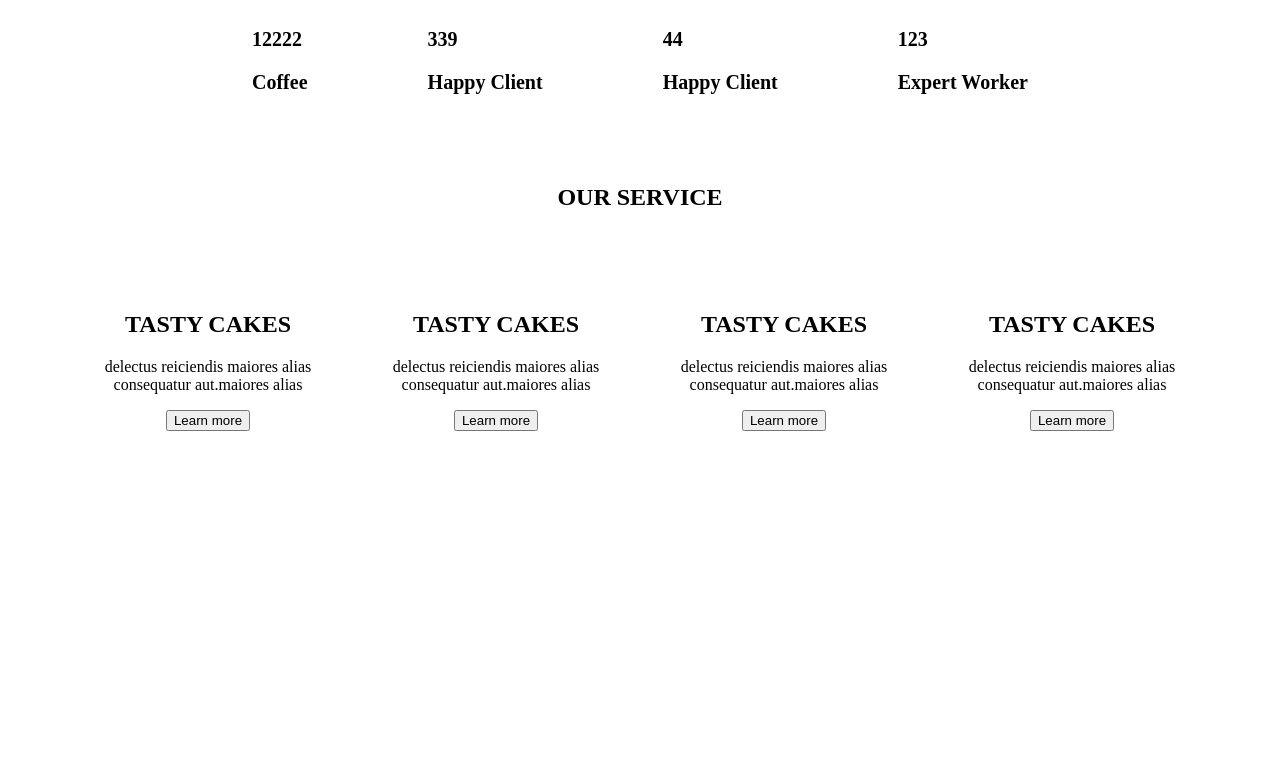
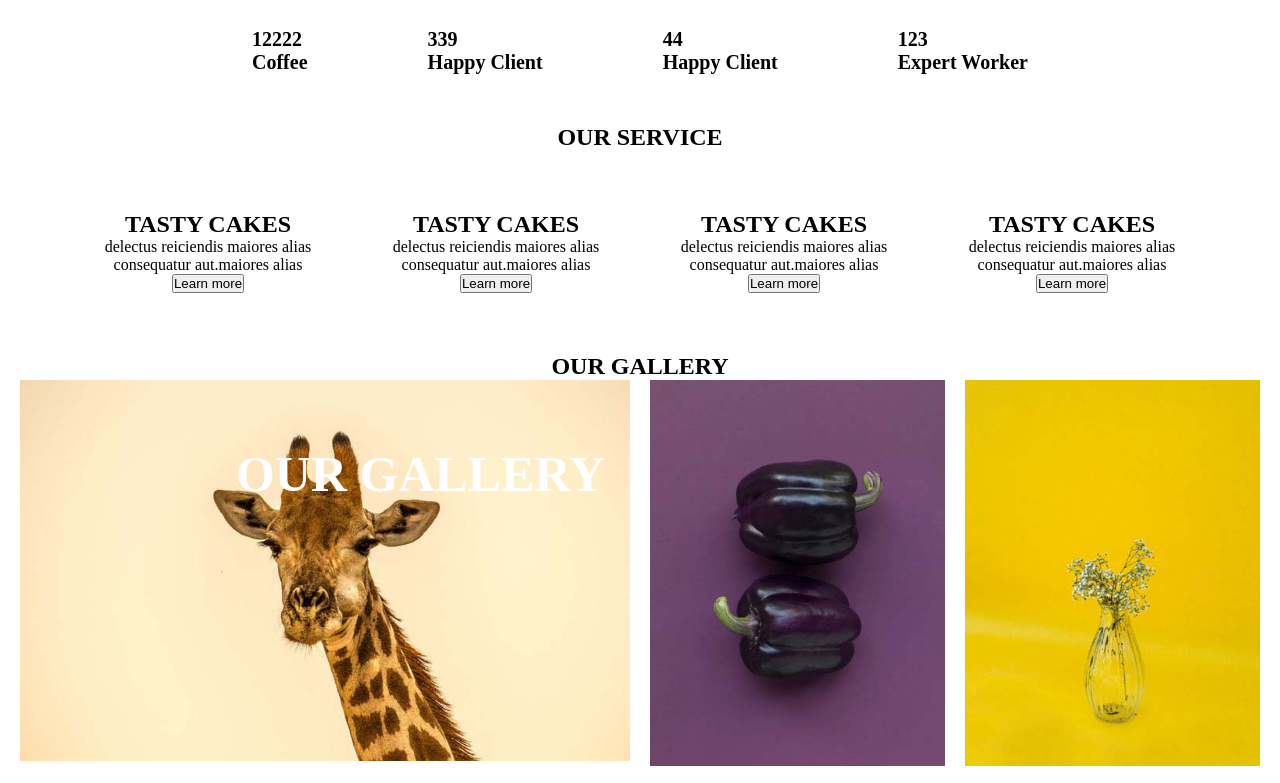
Before and after one commit to antran193/banh, a plain HTML site: page index.html in a window 1280 px wide. Shown: the part 1820-2603 px from the top of the page. Before the commit the page ends 2311 px from the top, so only its background shows below. Drawn offline with Linux system fonts and the light colour scheme.

Commit message:
https://github.com/antran193/banh.git

```diff
--- a/index.html
+++ b/index.html
@@ -118,6 +118,33 @@
             </div>
         </div>
     </section>
+    <section>
+        <h2>our gallery</h2>
+        <div class="galary">
+            <div class="galary1 galary_g1">
+                <img src="./images/g1.jpg" alt="#">
+                <div class="galary_text">
+                    <h3>our gallery</h3>
+                    <p>delectus reiciendis maiores alias consequatur aut.maiores alias</p>
+                </div>
+            </div>
+            <div class="galary_g2">
+                <img src="./images/g2.jpg" alt="#">
+            </div>
+            <div class="galary_g3">
+                <img src="./images/g3.jpg" alt="#">
+            </div>
+            <div class="galary_g4">
+                <img src="./images/g4.jpg" alt="#">
+            </div>
+            <div class="galary_g5">
+                <img src="./images/g5.jpg" alt="#">
+            </div>
+            <div class="galary_g6">
+                <img src="./images/g6.jpg" alt="#">
+            </div>
+        </div>
+    </section>
 </body>
 
 </html>
--- a/style.css
+++ b/style.css
@@ -1,9 +1,16 @@
+*{
+    margin: 0;
+    padding: 0;
+    box-sizing: border-box;
+
+}
 html,body{
     margin: 0;
     padding: 0;
     height: 100%;
     width: 100%;
 }
+
 .header{
     height: 100px;
     width: 100%;
@@ -139,3 +146,80 @@ h2{
     padding: 30px 15px;
     margin: 30px auto;
 }
+.galary{
+    display: grid;
+    grid-template-columns:repeat(4, 1fr);
+    grid-gap: 20px;
+    margin: 0 20px;
+
+}
+.galary_g1{
+
+    grid-column: 1 / 3;
+}
+.galary_g6{
+    grid-column: 3 / 5;
+}
+.galary img{
+    width: 100%;
+    display: block;
+}
+.galary_text>h3{
+    text-transform: uppercase;
+    /* -webkit-transfrom:transform(0,30px); */
+    transform: translate(0,30px);
+    font-size: 50px;
+}
+.galary1:hover h3{
+
+    -webkit-transform: translate(0,0);
+    transform: translate(0,0);
+    -webkit-transition: all .5s;
+    transition: all .5s;
+}
+h3::after{
+    content: '';
+    display: block;
+    background-color: white;
+    width: 100%;
+    height: 3px;
+    -webkit-transform: translate(0,100px);
+    transform: translate(0,100px);
+    opacity: 0;
+
+}
+.galary1:hover h3::after{
+    -webkit-transform: translate(0,0);
+    transform: translate(0,0);
+    -webkit-transition: all .5s;
+    transition: all .5s;
+    opacity: 1;
+}
+.galary1{
+    position: relative;
+}
+.galary_text{
+    position: absolute;
+    color: white;
+    width: 100%;
+    height: 100%;
+    top: 0px;
+    left: 0px;
+    text-align: right;
+    padding: 35px 25px;
+}
+.galary_text p{
+    bottom: 35px;
+    right: 25px;
+    position: absolute;
+    -webkit-transform: translate(0,100px);
+    transform: translate(0,100px);
+    opacity: 0;
+}
+.galary1:hover p{
+    -webkit-transform: translate(0,0);
+    transform: translate(0,0);
+    opacity: 1;
+    -webkit-transition: all .5s;
+    transition: all .5s;
+}
```
